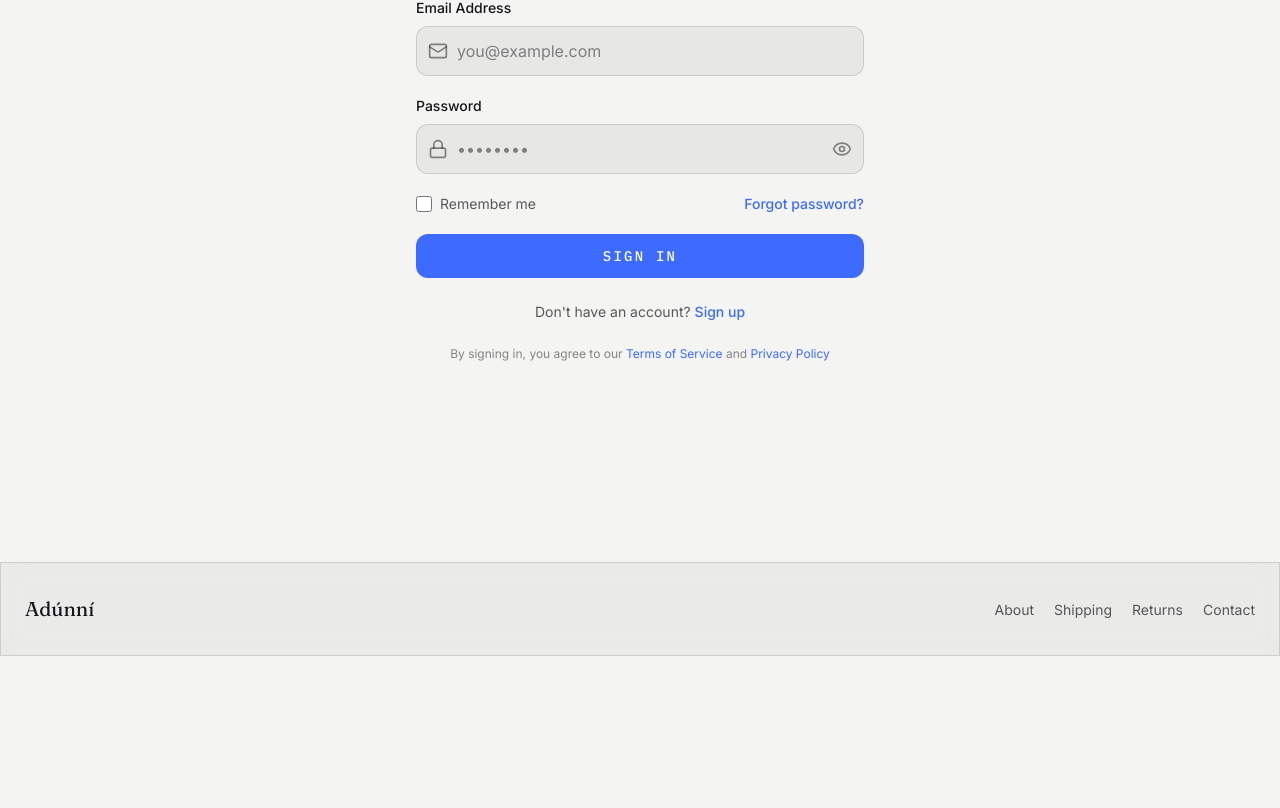
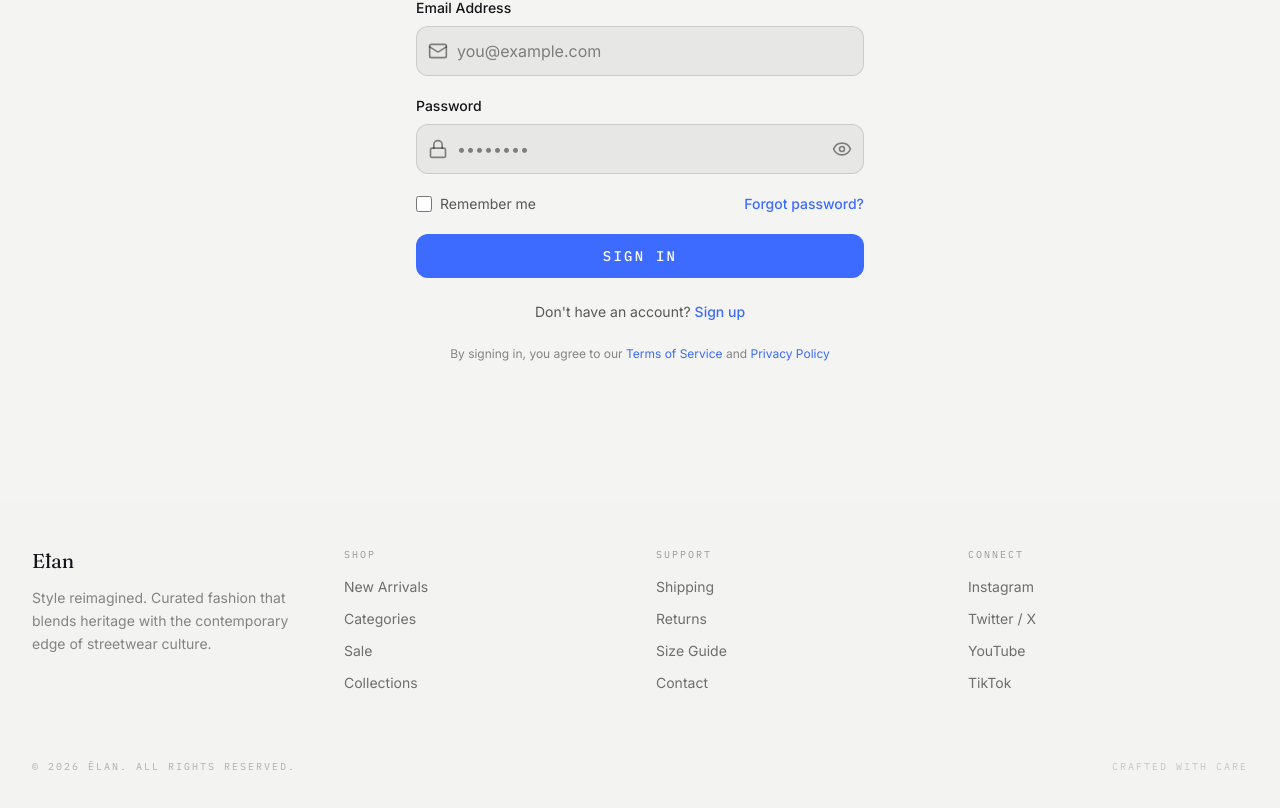
Before and after one commit to Ayomide-Philip/ecommerce-project, a Next.js app: page /login in a window 1280 px wide. Shown: the part 374-1182 px from the top of the page. Before the commit the page ends 1030 px from the top, so only its background shows below. Built offline with nearby package versions, Linux system fonts and the light colour scheme; no server answers.

Commit message:
refactor: redesign footer with expanded layout and branding sections

```diff
--- a/components/Footer.tsx
+++ b/components/Footer.tsx
@@ -1,17 +1,46 @@
-const footerLinks = ["About", "Shipping", "Returns", "Contact"];
-
 export default function Footer() {
   return (
-    <footer className="glass mt-16 px-6 py-8">
-      <div className="flex flex-col gap-6 md:flex-row md:items-center md:justify-between">
-        <p className="font-display text-xl text-cloud">Adúnní</p>
+    <footer className="border-t border-[rgba(244,244,242,0.08)] bg-panel/50">
+      <div className="mx-auto max-w-7xl px-3 py-12 sm:px-4 md:px-6 lg:px-8">
+        <div className="grid gap-8 sm:grid-cols-2 lg:grid-cols-4">
+          <div className="space-y-3">
+            <p className="font-display text-xl text-cloud">Ēlan</p>
+            <p className="text-sm leading-relaxed text-cloud/50">
+              Style reimagined. Curated fashion that blends heritage with the
+              contemporary edge of streetwear culture.
+            </p>
+          </div>
 
-        <ul className="flex flex-wrap items-center gap-5">
-          {footerLinks.map((item) => (
+          <div className="space-y-3">
+            <p className="font-mono text-[10px] uppercase tracking-[0.2em] text-cloud/40">
+              Shop
+            </p>
+            <ul className="space-y-2">
+              {["New Arrivals", "Categories", "Sale", "Collections"].map(
+                (item) => (
                   <li key={item}>
                     <a
                       href="#"
-                className="text-sm text-cloud/70 transition hover:text-cloud focus-visible:text-accent"
+                      className="text-sm text-cloud/60 transition hover:text-cloud"
+                    >
+                      {item}
+                    </a>
+                  </li>
+                ),
+              )}
+            </ul>
+          </div>
+
+          <div className="space-y-3">
+            <p className="font-mono text-[10px] uppercase tracking-[0.2em] text-cloud/40">
+              Support
+            </p>
+            <ul className="space-y-2">
+              {["Shipping", "Returns", "Size Guide", "Contact"].map((item) => (
+                <li key={item}>
+                  <a
+                    href="#"
+                    className="text-sm text-cloud/60 transition hover:text-cloud"
                   >
                     {item}
                   </a>
@@ -19,6 +48,35 @@ export default function Footer() {
               ))}
             </ul>
           </div>
+
+          <div className="space-y-3">
+            <p className="font-mono text-[10px] uppercase tracking-[0.2em] text-cloud/40">
+              Connect
+            </p>
+            <ul className="space-y-2">
+              {["Instagram", "Twitter / X", "YouTube", "TikTok"].map((item) => (
+                <li key={item}>
+                  <a
+                    href="#"
+                    className="text-sm text-cloud/60 transition hover:text-cloud"
+                  >
+                    {item}
+                  </a>
+                </li>
+              ))}
+            </ul>
+          </div>
+        </div>
+
+        <div className="mt-10 flex flex-col items-center justify-between gap-4 border-t border-[rgba(244,244,242,0.06)] pt-6 sm:flex-row">
+          <p className="font-mono text-[10px] uppercase tracking-[0.2em] text-cloud/30">
+            &copy; {new Date().getFullYear()} Ēlan. All rights reserved.
+          </p>
+          <p className="font-mono text-[10px] uppercase tracking-[0.2em] text-cloud/20">
+            Crafted with care
+          </p>
+        </div>
+      </div>
     </footer>
   );
 }
```
Lines whose indentation alone changed are shown as unchanged.
